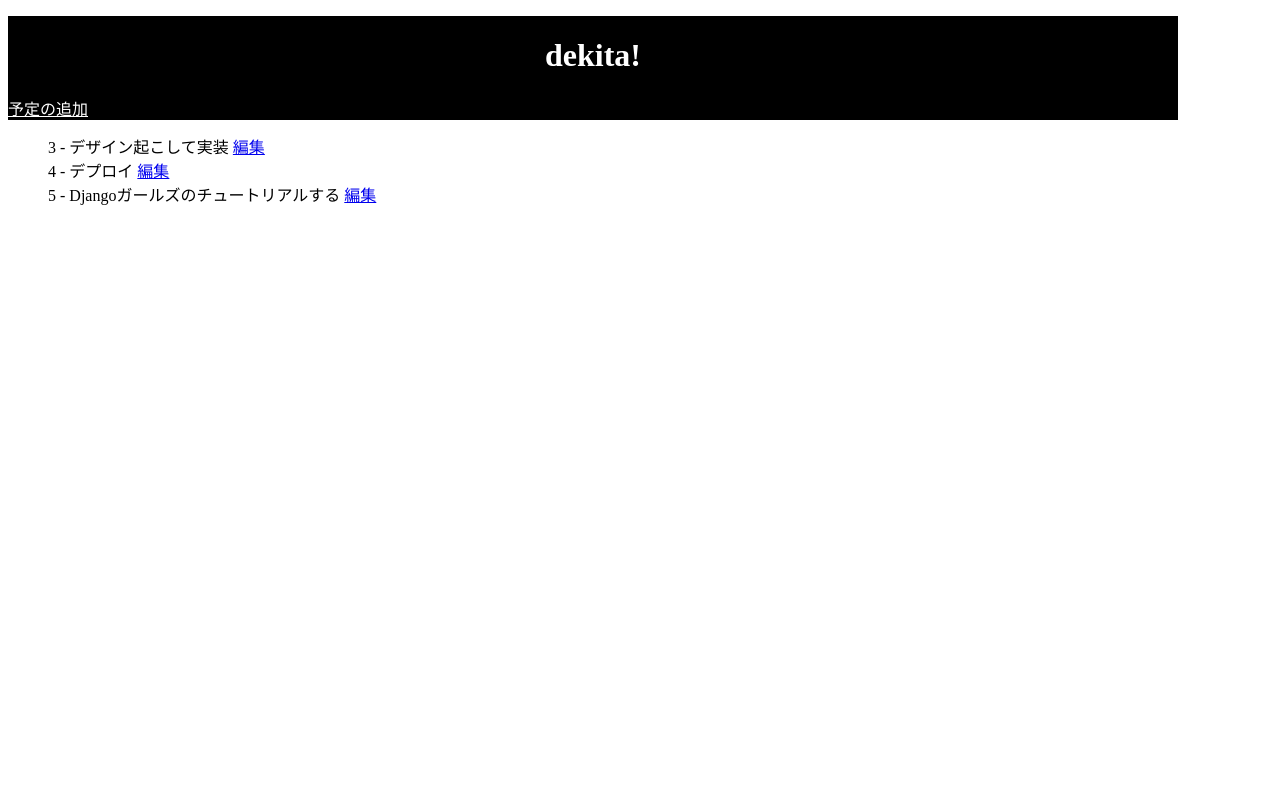
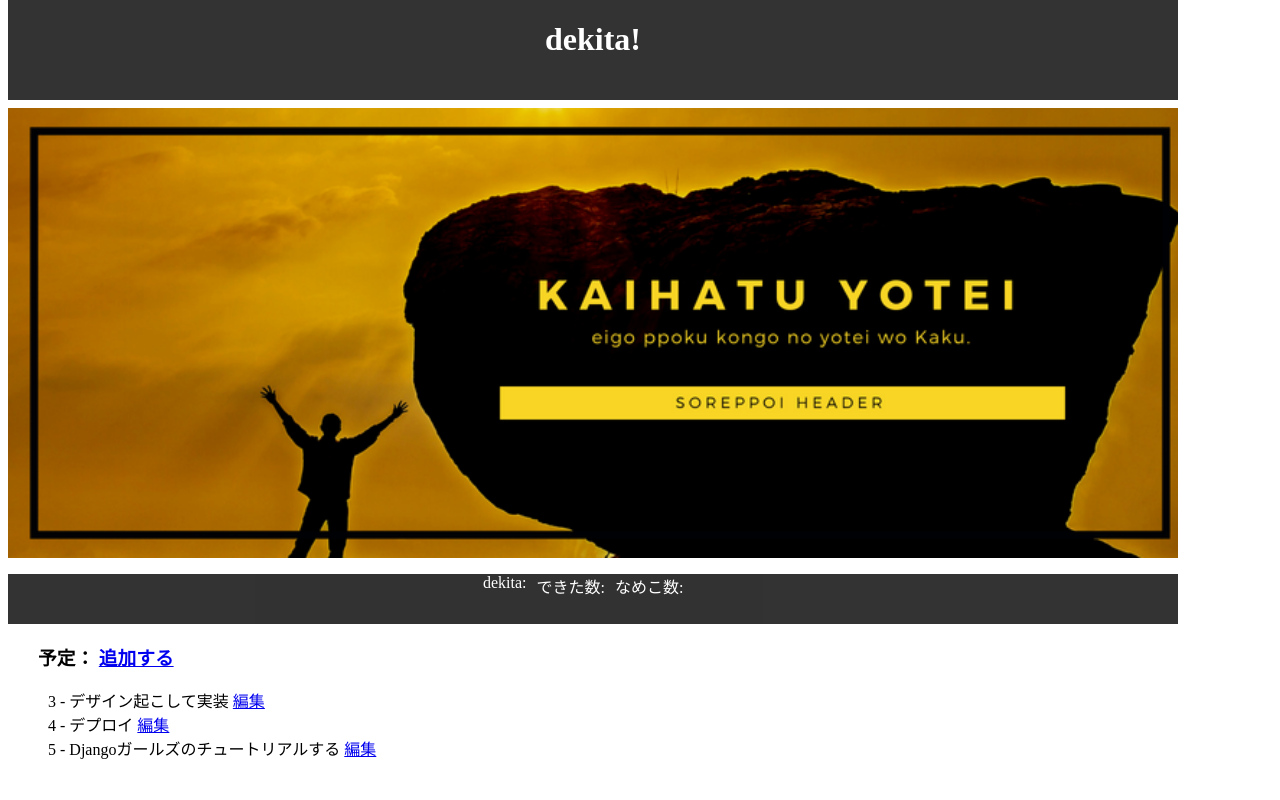
Before and after one commit to MoritaHiroki87/tryweb, a Django app: page /dekita/ in a window 1280 px wide. Run offline with Django 3.2, Linux system fonts and the light colour scheme; data comes from the database, SQL or seed files in the repository.

Commit message:
ヘッダー画像、予定追加リンク位置変更

```diff
--- a/static/dekita/style.css
+++ b/static/dekita/style.css
@@ -3,16 +3,21 @@
 .pageCover{
     max-width: 1170px;
     width:100%
+    margin:0 auto;
 }
 /* ヘッダー */
 header{
     max-width:1170px;
     width:100%;
+    height:100px;
 
     position:fixed;
+    top:0px;
     z-index:10;
 
     background-color:black;
+    opacity:0.8;
+
     color:white;
 }
 header h1{
@@ -23,6 +28,50 @@ header a{
     display:inline;
     text-align:center;
     color:white;
+}
+
+/* ヘッダーとトップ画像が被らないよう調整 */
+.top-area{
+    height:100px;
+}
+/* トップ画像 */
+.top-image{
+    height:450px;
+    max-width:1170px;
+    width:100%;
+    background-image:url(images/header.png);
+    background-size:cover;
+}
+/* カウンターエリア */
+.counter-line{
+    max-width:1170px;
+    width:100%;
+    height:50px;
+
+    background-color:black;
+    opacity:0.8;
+
+    color:white;
+}
+.counter-container{
+    width:300px;
+    margin:0 auto;
+}
+.counter-item{
+    /* 中央に並べる */
+    list-style:none;
+    display:inline-block;
+    float:left;
+    margin-right:10px;
+
+
+}
+
+
+/* メインコンテンツ */
+.first-menu h3{
+    display:block;
+    padding-left:30px;
 }
 
 .todo{
--- a/templates/dekita/index.html
+++ b/templates/dekita/index.html
@@ -12,24 +12,28 @@
 <div class="pageCover">
     <header>
         <h1>dekita!</h1>
-        <a href="{% url 'dekita:add' %}">予定の追加</a>
     </header>
-    <div class="top-image" style="background-image:url('{% static "header.dekita/png" %}');">
+    <div class="top-area">
 
+    </div>
+    <div class="top-image">
     </div>
     <div class="counter-line">
         <div class="counter-container">
             <ul>
-                <li class="counter-item"></li>
-                <li class="counter-item"></li>
-                <li class="counter-item"></li>
+                <li class="counter-item">dekita:</li>
+                <li class="counter-item">できた数:</li>
+                <li class="counter-item">なめこ数:</li>
             </ul>
         </div>
     </div>
 
 
-    <div class="firstMenu">
-        <h3>直近の開発予定</h3>
+    <div class="first-menu">
+        <h3>
+            予定：
+            <a href="{% url 'dekita:add' %}">追加する</a>
+        </h3>
         <div class="frame">
             <ul class="aaa">
                 {% for todo in todolist %}
```
Also changed, not shown: static/dekita/header.png (deleted), static/dekita/images/header.png (added).
